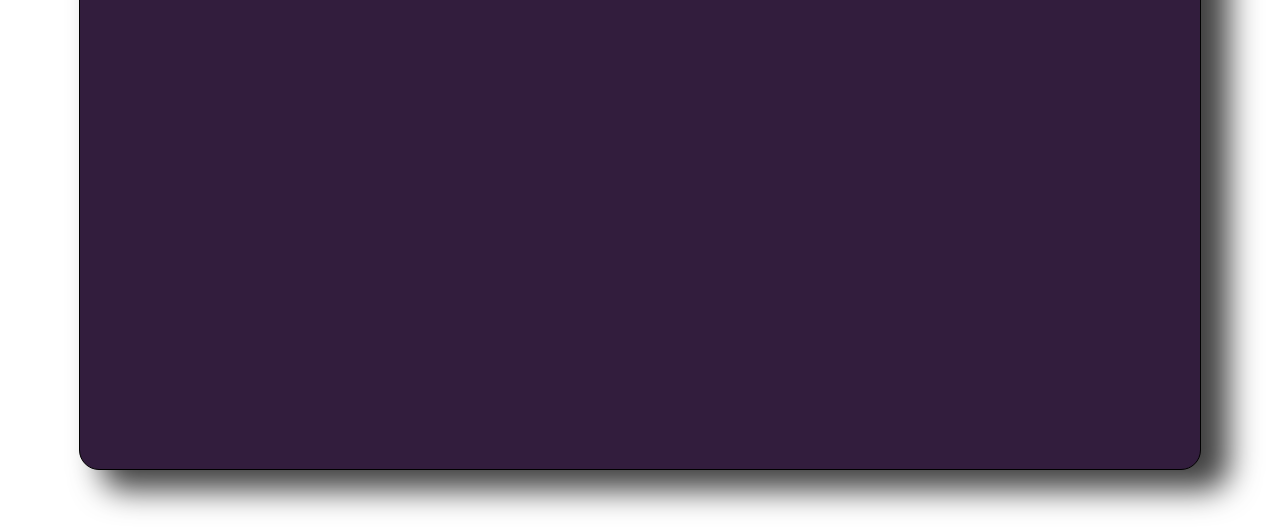
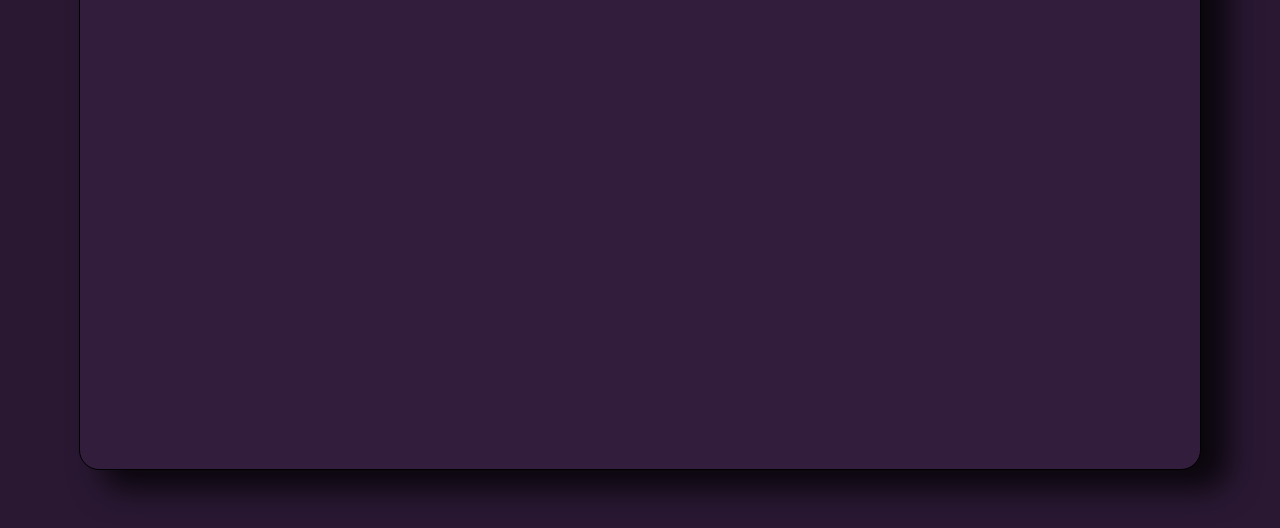
Before and after one commit to DjalmaXavier/Todo-List, a plain HTML site: page index.html in a window 1280 px wide. Shown: the part 272-800 px from the top of the page. Drawn offline with Linux system fonts and the light colour scheme; files that its build step writes are made by us from their sources; the site is published under a folder, as on GitHub Pages, so addresses that start at the root find nothing.

Commit message:
fix the stylesheet in html

```diff
--- a/index.html
+++ b/index.html
@@ -5,10 +5,10 @@
     <meta charset="UTF-8">
     <meta name="viewport" content="width=device-width, initial-scale=1.0">
     <title>To-do list</title>
-    <link rel="stylesheet" href="/todo_list/source/styles/reset.css">
-    <link rel="stylesheet" href="./source/styles/style.css">
-    <link rel="stylesheet" href="/todo_list/source/styles/vars.css">
-    <link rel="stylesheet" href="/todo_list/source/styles/media.css">
+    <link rel="stylesheet" href="source/styles/reset.css">
+    <link rel="stylesheet" href="source/styles/style.css">
+    <link rel="stylesheet" href="source/styles/vars.css">
+    <link rel="stylesheet" href="source/styles/media.css">
 </head>
 
 <body>
```
